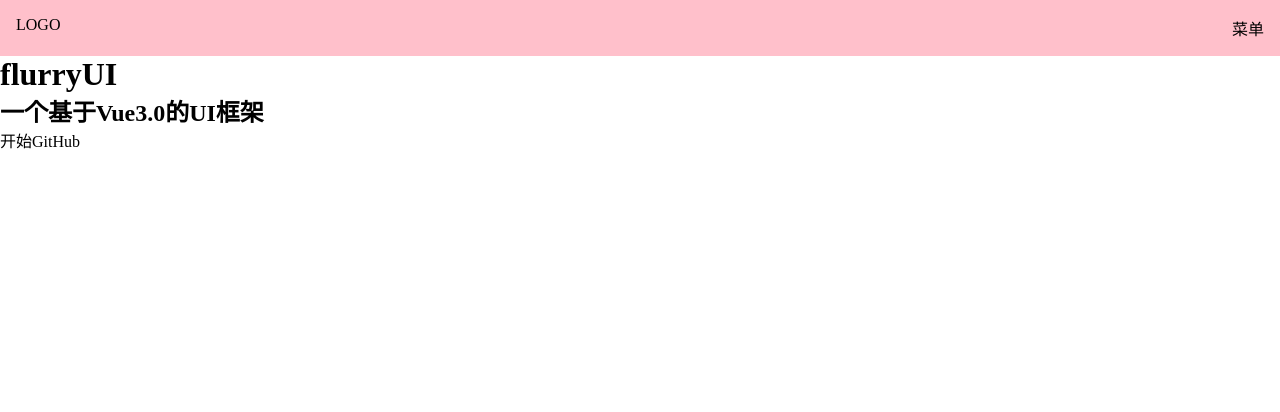
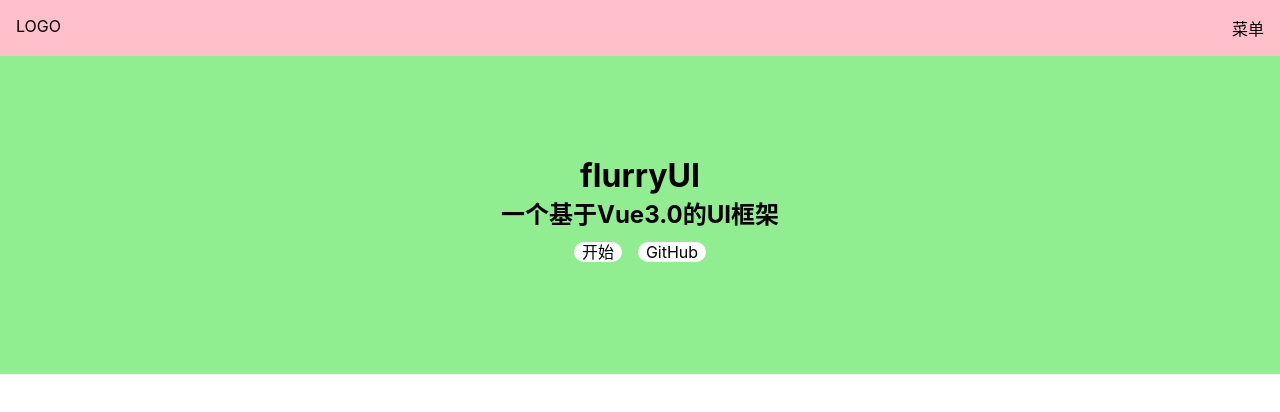
Before and after one commit to xue0211/flurryUI, a Vue app in the folder flurryUI/: page /#/ in a window 1280 px wide. Shown: the top 412 px of the page. Built offline with nearby package versions, Linux system fonts and the light colour scheme.

Commit message:
Home样式更新

```diff
--- a/flurryUI/src/index.scss
+++ b/flurryUI/src/index.scss
@@ -3,14 +3,25 @@
     padding: 0;
     box-sizing: border-box;
 }
+
 ul,
 ol {
     list-style: none;
 }
+
 a {
     text-decoration: none;
     color: inherit;
+
     &:hover {
-        border-bottom: 1px solid ;
+        border-bottom: 1px solid;
+        cursor: pointer;
     }
 }
+
+body {
+    font-size: 16px;
+    // 为什么这样写 font-family
+    // 答案见 https://github.com/zenozeng/fonts.css/
+    font-family: -apple-system, "Noto Sans", "Helvetica Neue", Helvetica, "Nimbus Sans L", Arial, "Liberation Sans", "PingFang SC", "Hiragino Sans GB", "Noto Sans CJK SC", "Source Han Sans SC", "Source Han Sans CN", "Microsoft YaHei", "Wenquanyi Micro Hei", "WenQuanYi Zen Hei", "ST Heiti", SimHei, "WenQuanYi Zen Hei Sharp", sans-serif;
+}
--- a/flurryUI/src/views/Home.vue
+++ b/flurryUI/src/views/Home.vue
@@ -18,4 +18,24 @@
 }
 </script>
 <style lang="scss" scoped>
+.banner {
+  padding: 100px 0;
+  display: flex;
+  justify-content: center;
+  align-items: center;
+  flex-direction: column;
+  background: lightgreen;
+  > .actions {
+    padding: 8px 0;
+    a {
+      margin: 0 8px;
+      background: #fff;
+      $h: 28px;
+      height: $h;
+      line-height: $h;
+      border-radius: $h/2;
+      padding: 0 8px;
+    }
+  }
+}
 </style>
```
